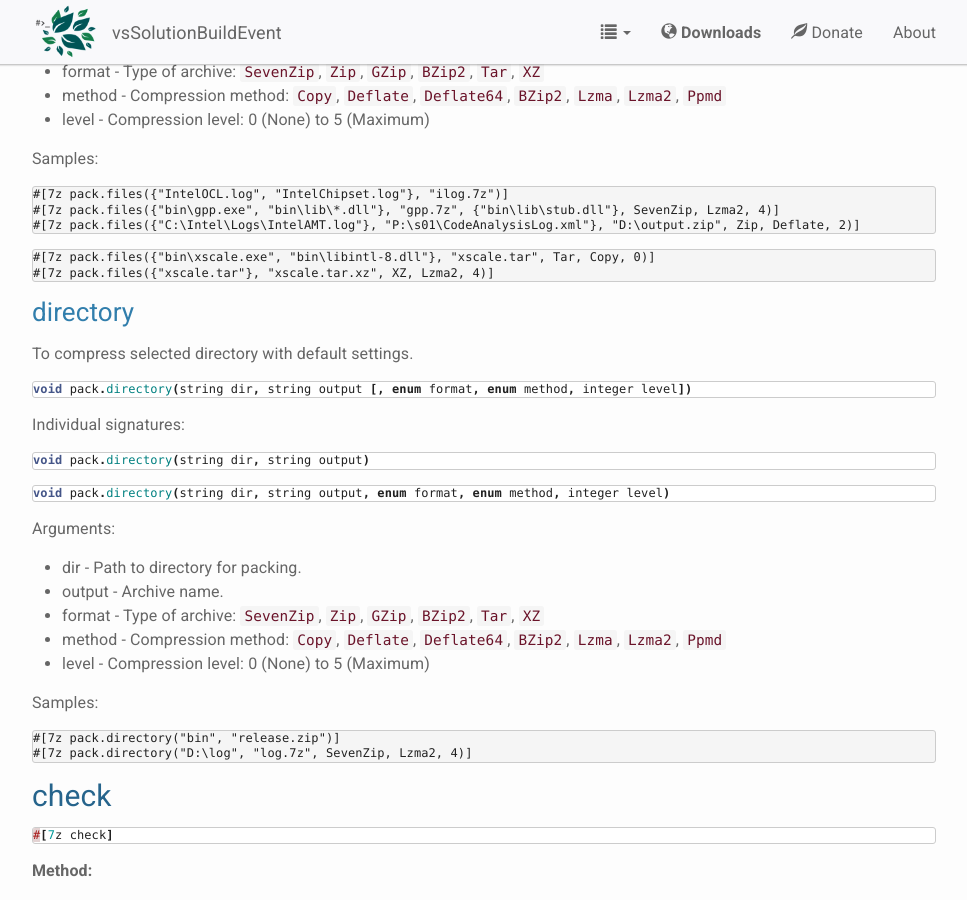
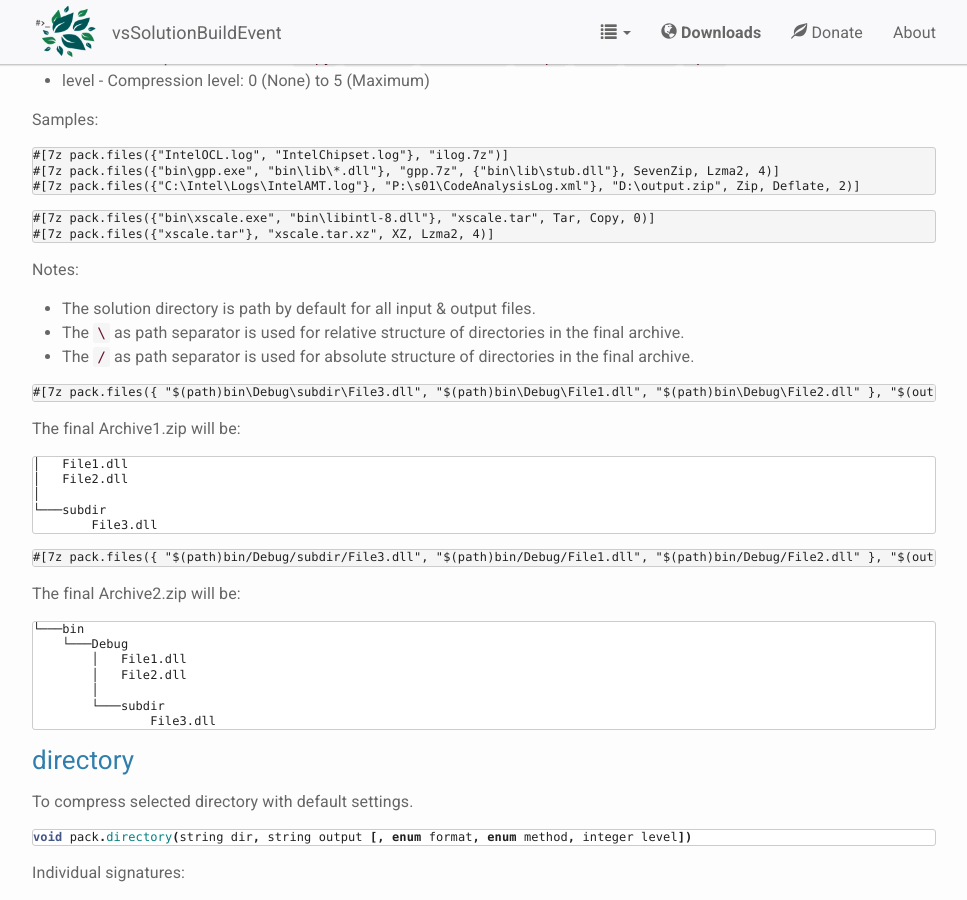
Before and after one commit to 3F/web.vsSBE, a Jekyll site: the page built from _doc/Scripts/SBE-Scripts/Components/SevenZipComponent.md, in a window 1280 px wide and 900 px high, scrolled down 2573 px. Shown: the whole window, without its empty margins (156-1123 px from the left). Built offline with Jekyll 4.4.1, drawn with Linux system fonts in a browser that asks for light colours; nearby versions of some CDN libraries; Markdown is read by kramdown in place of the engine named in the settings; comment, search, counter and statistics services are not loaded; some of the changed text lies outside the part shown.

Commit message:
mkdir + 7z paths

````diff
--- a/_doc/Scripts/SBE-Scripts/Components/SevenZipComponent.md
+++ b/_doc/Scripts/SBE-Scripts/Components/SevenZipComponent.md
@@ -106,6 +104,42 @@ Samples:
 ```minid
 #[7z pack.files({"bin\xscale.exe", "bin\libintl-8.dll"}, "xscale.tar", Tar, Copy, 0)]
 #[7z pack.files({"xscale.tar"}, "xscale.tar.xz", XZ, Lzma2, 4)]
+```
+
+Notes:
+
+* The solution directory is path by default for all input & output files.
+* The `\` as path separator is used for relative structure of directories in the final archive.
+* The `/` as path separator is used for absolute structure of directories in the final archive.
+
+```minid
+#[7z pack.files({ "$(path)bin\Debug\subdir\File3.dll", "$(path)bin\Debug\File1.dll", "$(path)bin\Debug\File2.dll" }, "$(output)Archive1.zip")]
+```
+
+The final Archive1.zip will be:
+
+```
+│   File1.dll
+│   File2.dll
+│
+└───subdir
+        File3.dll
+```
+
+```minid
+#[7z pack.files({ "$(path)bin/Debug/subdir/File3.dll", "$(path)bin/Debug/File1.dll", "$(path)bin/Debug/File2.dll" }, "$(output)Archive2.zip")]
+```
+
+The final Archive2.zip will be:
+
+```
+└───bin
+    └───Debug
+        │   File1.dll
+        │   File2.dll
+        │
+        └───subdir
+                File3.dll
 ```
 
 ### directory
````
Also changed, not shown: other parts of _doc/Scripts/SBE-Scripts/Components/SevenZipComponent.md (+0 -2 lines), _doc/Scripts/MSBuild.md (+16 -0 lines), _doc/Scripts/SBE-Scripts/Components/FileComponent.md (+14 -5 lines), index.html (+8 -0 lines).
